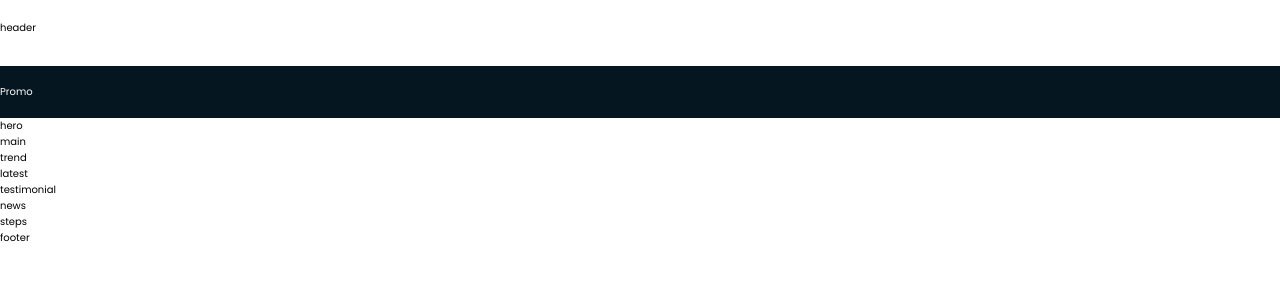
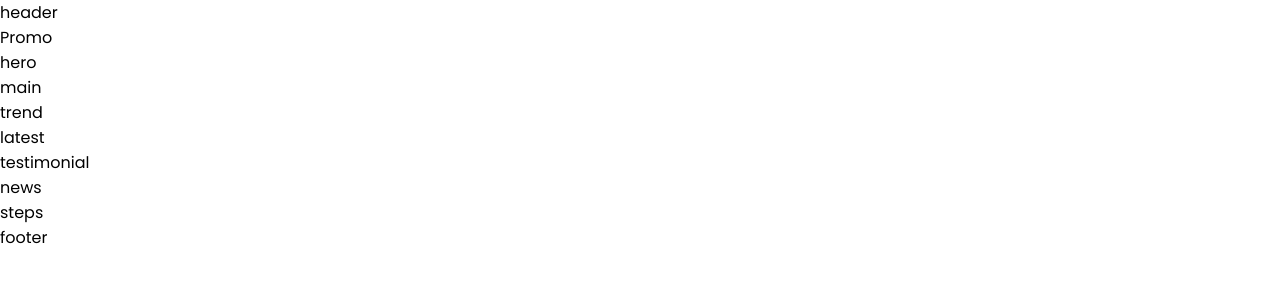
Before and after one commit to ifeanyi234/Nine_fashion, a website: page index.html in a window 1280 px wide. Drawn offline with Linux system fonts and the light colour scheme; files that its build step writes are made by us from their sources.

Commit message:
Cleared code in promo file, update the css link

```diff
--- a/index.html
+++ b/index.html
@@ -13,7 +13,7 @@
       rel="stylesheet"
     />
     <!-- * External CSS of this page -->
-    <link rel="stylesheet" href="./asset/css/style.css" />
+    <link rel="stylesheet" href="./css/style.css" />
   </head>
   <body class="home__body">
     <!-- * The header section of the page -->
--- a/sass/base/_base.scss
+++ b/sass/base/_base.scss
@@ -3,6 +3,7 @@ html {
 }
 body {
   box-sizing: border-box;
+  font-size: 1.6rem;
 }
 body::-webkit-scrollbar {
   display: none;
--- a/sass/components/_promo.scss
+++ /dev/null
@@ -1,5 +0,0 @@
-.promo {
-  background-color: $secondary-color;
-  color: $white;
-  padding-block: 1.8rem;
-}
```
Also changed, not shown: css/style.css.
